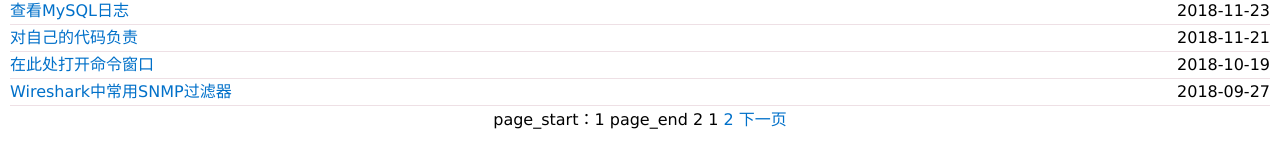
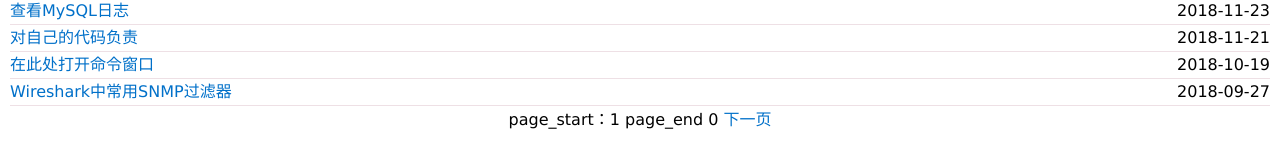
Before and after one commit to yinyongxian/yinyongxian.github.io, a Jekyll site: the page built from index.html, in a window 1280 px wide. Shown: the part 157-325 px from the top of the page. Built offline with Jekyll 4.4.1, drawn with Linux system fonts in a browser that asks for light colours; the list of posts is cut into pages by our own code.

Commit message:
分页显示

```diff
--- a/index.html
+++ b/index.html
@@ -47,8 +47,11 @@ title: 清流泉
     <a href="{{ paginator.previous_page_path | prepend: site.baseurl | replace: '//', '/' }}">上一页</a>
     {% endif %}
 
-    {% assign  page_start = {{ paginator.page | minus: 2 | at_least: 1 }} %}
-    {% assign  page_end = {{ paginator.page | plus: 2 | at_most: paginator.total_pages }} %}
+    {% assign  raw_page_start = {{ paginator.page | minus: 2}} %}
+    {% assign  raw_page_end = {{ paginator.page | plus: 2 }} %}
+    {% assign  page_start = {{ raw_page_start| at_least: 1 }} %}
+    {% assign  page_end = {{ raw_page_end | at_most: paginator.total_pages }} %}
+
     page_start：{{page_start}} page_end {{page_end}}
     {% for page in (page_start..page_end) %}
     {% if page == paginator.page %}
```
